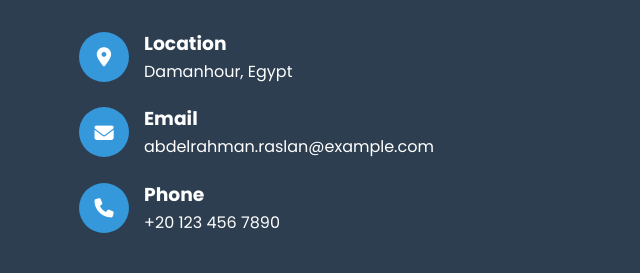
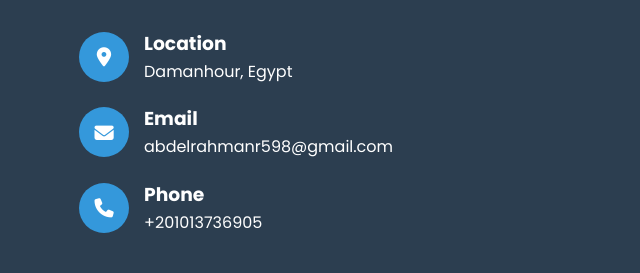
Before and after one commit to MohamedElhemaly/Abdelrahman.Raslan, a plain HTML site: page index.html in a window 1280 px wide. Shown: the part 3940-4213 px from the top of the page, 0-640 px from the left. Drawn offline with Linux system fonts and the light colour scheme.

Commit message:
first commit

```diff
--- a/index.html
+++ b/index.html
@@ -317,7 +317,7 @@
                         </div>
                         <div>
                             <h3>Email</h3>
-                            <p>abdelrahman.raslan@example.com</p>
+                            <p>abdelrahmanr598@gmail.com</p>
                         </div>
                     </div>
 
@@ -327,7 +327,7 @@
                         </div>
                         <div>
                             <h3>Phone</h3>
-                            <p>+20 123 456 7890</p>
+                            <p>+201013736905</p>
                         </div>
                     </div>
 
```
